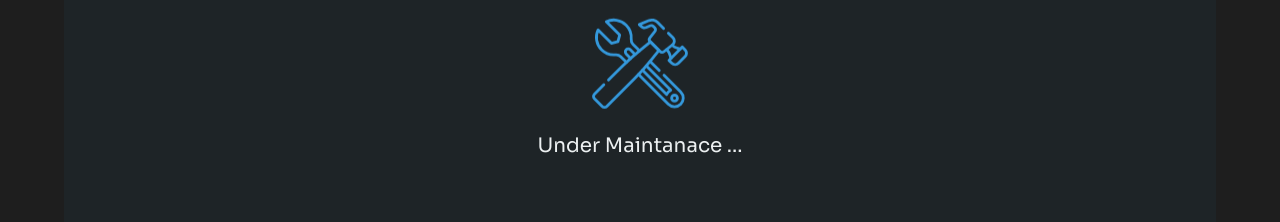
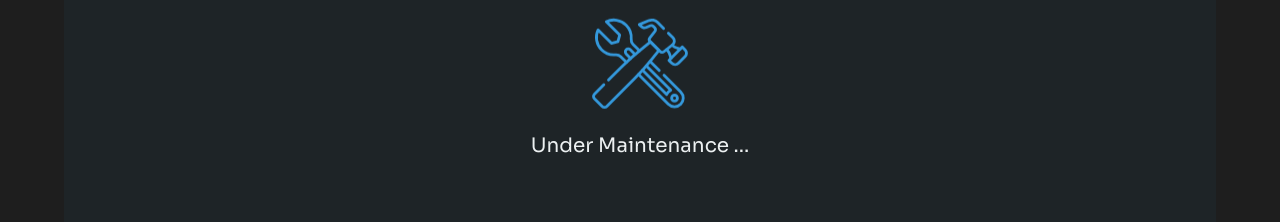
Before and after one commit to Mo7amed-Nasr-78/myPortfolio, a Next.js app: page / in a window 1280 px wide. Shown: the part 2700-2922 px from the top of the page. Built offline with nearby package versions, Linux system fonts and the light colour scheme.

Commit message:
Fix: text spelling

```diff
--- a/components/Projects.tsx
+++ b/components/Projects.tsx
@@ -38,7 +38,7 @@ const Projects = () => {
 
                 <div className="w-full h-[50vh] flex flex-col items-center justify-center gap-3 bg-primaryColor/5 rounded-3xl">
                     <img src="./fixing.svg" alt="fixing-icon" className="h-24 animate-bounce"/>
-                    <h2 className="text-xl text-primaryText capitalize">under maintanace ...    </h2>
+                    <h2 className="text-xl text-primaryText capitalize">under maintenance ...    </h2>
                 </div>
                 {/* <div className="grid lg:grid-cols-2 md:grid-col-1 xl:gap-6 lg:gap-3 gap-10">
                     {projectCards.map(
```
